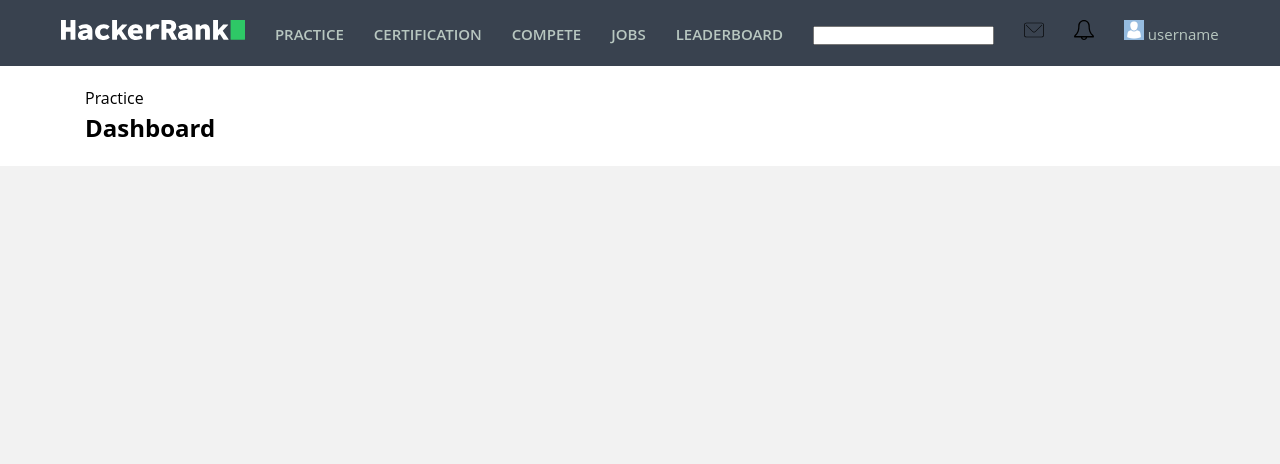
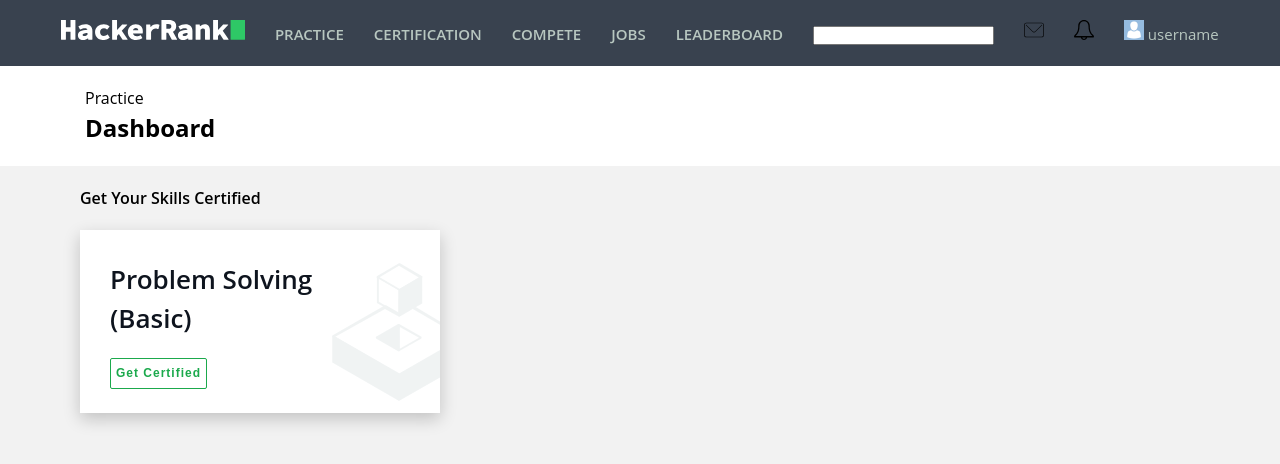
Before and after one commit to victor-mwania/hackerrank-ui, a React (Create React App) app: page /dashboard in a window 1280 px wide. Shown: the top 464 px of the page. Built offline with nearby package versions, Linux system fonts and the light colour scheme.

Commit message:
create skills card

```diff
--- /dev/null
+++ b/src/components/Skills/Skills.jsx
@@ -0,0 +1,37 @@
+import React from 'react';
+
+import './Skills.scss'
+import {ReactComponent as ProblemSolvingIcon} from '../../assets/icons/ProblemSolving.svg'
+
+function Skills () {
+    return(
+        <React.Fragment>
+            <div className="skills">
+                <div className="skills_header">
+                    <h4>Get Your Skills Certified</h4>
+                </div>
+                <div className="skills_list">
+                    <div className="skill_card">
+                        <div className="skill_card_info">
+                            <div className="title">
+                                <h3>Problem Solving</h3>
+                                <h3>(Basic)</h3>
+                            </div>
+                            <div className="card_button">
+                                <button>Get Certified</button>
+                            </div>
+                        </div>
+                        <div className="icon">
+                            <ProblemSolvingIcon
+                            height="150px"
+                            width="150px"
+                            />
+                        </div>
+                    </div>
+                </div>
+            </div>
+        </React.Fragment>
+    )
+}
+
+export default Skills
--- /dev/null
+++ b/src/components/Skills/Skills.scss
@@ -0,0 +1,51 @@
+@import "../../global styles/variables";
+
+.skills {
+    margin: 0 8rem;
+    &_header{
+        padding: 2rem 0rem;
+    }
+
+    .skills_list{
+
+        .skill_card{
+            box-shadow: 0 6px 16px 0 rgba(0,0,0,.2);
+            padding: 30px;
+            box-sizing: border-box;
+            padding-top: 3rem;
+            padding-right: 0;
+            background: $color_white;
+            width: 360px;
+            height: 183px;
+            display: flex;
+            flex-direction: row;
+            overflow: hidden;
+            position: relative;
+            h3{
+                font-size: 26px;
+                color: $title-color;
+            }
+            .card_button {
+                button{
+                    border: 1px solid #1ba94c;
+                    background-color: $color_white;
+                    border-radius: 2px;
+                    color: #1ba94c;
+                    padding:5px;
+                    letter-spacing: 1px;
+                    line-height: 19px;
+                    margin: 20px 0px 0px;
+                    font-size: 12px;
+                    font-weight: 700;
+                }
+            }
+            .icon{
+                position: absolute;
+                opacity: .1;
+                right: -10%;
+                bottom: 0;
+                height: 85%;
+            }
+        }
+    }
+}
--- a/src/global styles/_base.scss
+++ b/src/global styles/_base.scss
@@ -27,3 +27,24 @@
 ul {
     list-style: none;
 }
+
+%headings {
+    font-family: $font-primary;
+  }
+
+  h1,
+  h2 {
+    @extend %headings;
+    font-weight: 700;
+  }
+
+  h3,
+  h4 {
+    @extend %headings;
+    font-weight: 600;
+  }
+
+  a {
+    text-decoration: none;
+    cursor: pointer;
+  }
--- a/src/global styles/_variables.scss
+++ b/src/global styles/_variables.scss
@@ -4,3 +4,4 @@
 //colors
 $silk-white: #f2f2f2;
 $color-white: #fff;
+$title-color: #0e141e;
--- a/src/pages/Dashboard.tsx
+++ b/src/pages/Dashboard.tsx
@@ -1,12 +1,15 @@
 import React from 'react';
 import Navbar from '../components/Navbar/Navbar';
+import Skills from '../components/Skills/Skills';
 import SubNavbar from '../components/SubNavbar/SubNavbar';
+
 
 function Dashboard () {
     return(
         <div>
             <Navbar/>
             <SubNavbar/>
+            <Skills/>
         </div>
     )
 }
```
Also changed, not shown: src/assets/icons/ProblemSolving.svg (added).
